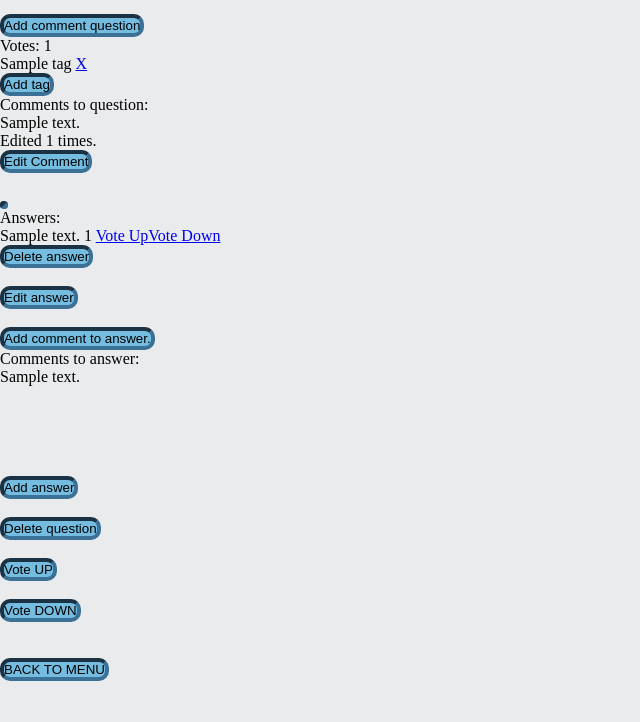
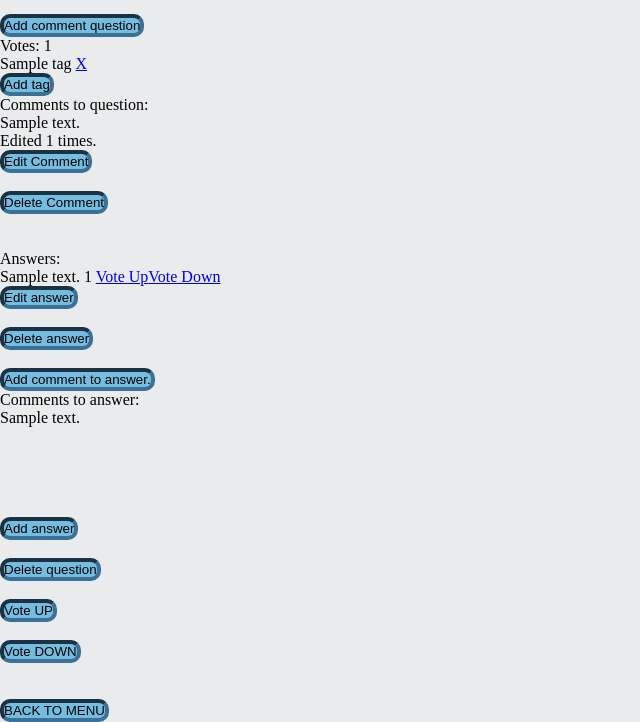
Before and after one commit to stelmaszczykadrian/Ask-Mate, a Flask app: template templates/question.html in a window 1280 px wide. Shown: the part 294-1016 px from the top of the page, without its empty margins (0-640 px from the left). Before the commit the page ends 975 px from the top, so only its background shows below. Run offline with Flask 2, Linux system fonts and the light colour scheme; the template is opened without the code that fills it: most values are stand-ins (such as "Sample title", 1, 10 or a date in 2020).

Commit message:
Lil changes

```diff
--- a/server.py
+++ b/server.py
@@ -85,7 +85,6 @@ def main():
 def logout():
     session.pop('id', None)
     session.pop('user_name', None)
-    # session.clear()
     return redirect(url_for("main"))
 
 
--- a/templates/question.html
+++ b/templates/question.html
@@ -41,19 +41,20 @@
         <br>
         <form action="{{ url_for('delete_comment',question_id=question['id'], comment_id=comment['id']) }}" method="POST"
         onsubmit="return confirm('Do you want to delete a comment?')">
-            <button class="btn"><i class="fa fa-trash"></i></button>
-        </form>
+            <button type="submit">Delete Comment</button>
+        </form><br><br>
     {% endfor %}
     <p>Answers: </p>
     {% for answer in answers %}
         <p>{{ answer['message'] }} {{ answer['vote_number'] }}
             <a href="/answer/{{answer['id']}}/vote-up">Vote Up</a><a href="/answer/{{answer['id']}}/vote-down">Vote Down</a>
-        <form action="{{ url_for('delete_answer',question_id=question['id'],answer_id=answer['id']) }}">
-            <button type="submit">Delete answer</button>
-        </form>
         <br>
         <form action="{{ url_for('edit_answer', answer_id=answer['id']) }}">
             <button type="submit">Edit answer</button>
+        </form>
+        <br>
+        <form action="{{ url_for('delete_answer',question_id=question['id'],answer_id=answer['id']) }}">
+            <button type="submit">Delete answer</button>
         </form>
         <br>
         <form action="{{ url_for('comment_to_answer', answer_id=answer['id'], question_id=question['id']) }}">
```
